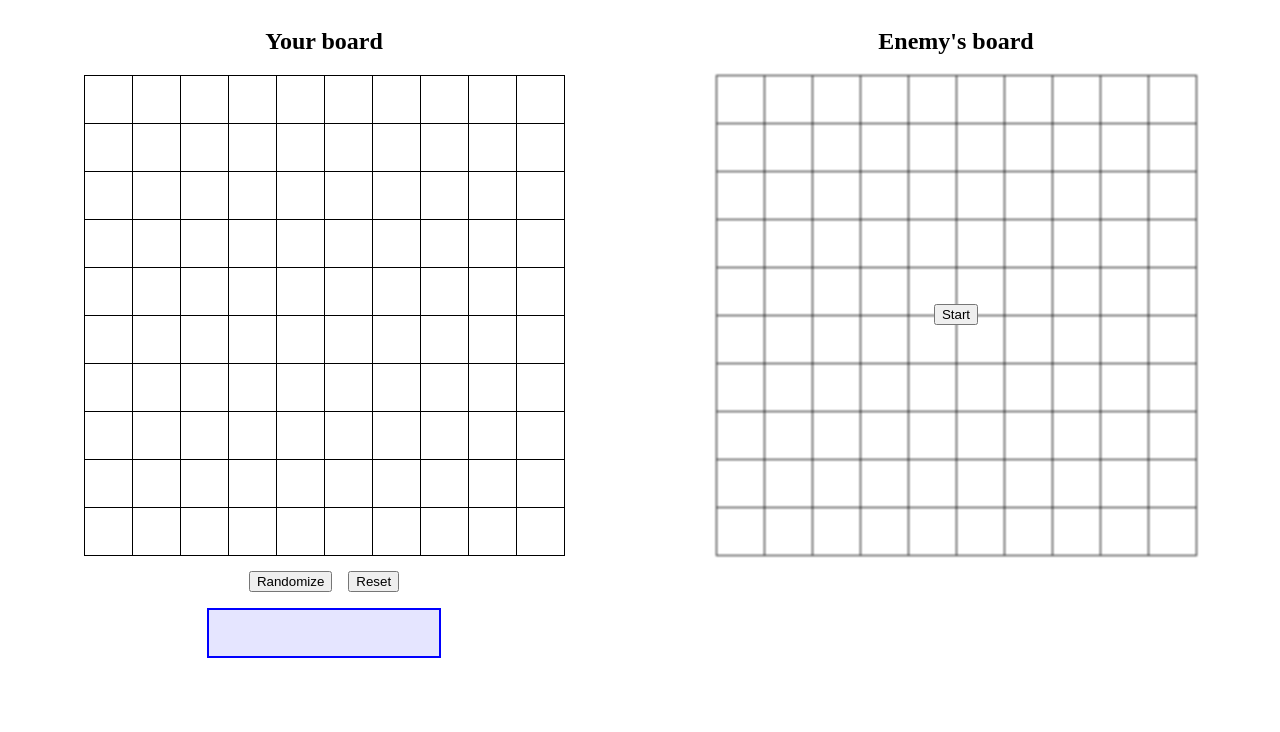
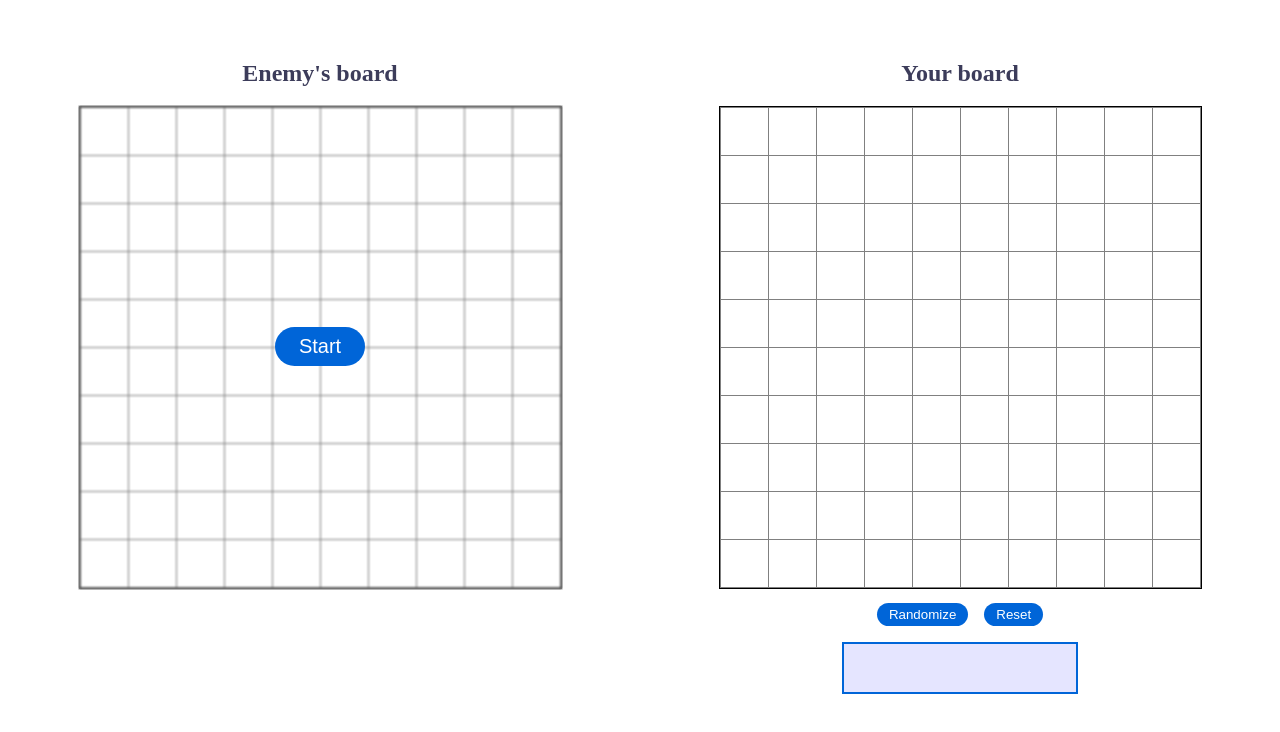
Before and after one commit to DerekWhiteM/battleship, a React app: page / in a window 1280 px wide. Shown: the top 732 px of the page. Built offline with nearby package versions, Linux system fonts and the light colour scheme.

Commit message:
add game-over message and styling

```diff
--- a/public/style.css
+++ b/public/style.css
@@ -1,6 +1,14 @@
+html, body, #root {
+    height: 100%;
+    width: 100%;
+    margin: 0;
+}
+
 .gameboards__wrapper {
     display: flex;
-    width: 100%;
+    max-width: 1300px;
+    margin: auto;
+    margin-top: 5vh;
     justify-content: space-around;
 }
 
@@ -11,79 +19,82 @@
     position: relative;
 }
 
+.gameboard__grid::before {
+    content: "";
+    position: absolute;
+    border: 1px solid black;
+    z-index: -1;
+    top: -1px;
+    left: -1px;
+    right: -2px;
+    bottom: -2px;
+}
+
 .gameboard__grid__item {
     background-color: white;
-    border: 1px solid black;
+    border: 1px solid gray;
     margin: 0 -1px -1px 0;
     position: relative;
 }
 
 .gameboard__grid__item:hover {
-    background-color: lightgray;
-}
-
-.gameboard__grid__item--ship {
-    background-color: rgb(0, 0, 255, .1);
-    border: 2px solid blue;
-    margin: 0 -1px -1px 0;
-    z-index: 1;
-    position: relative;
+    background-color: rgb(0, 0, 0, .075);
 }
 
 .gameboard__grid__item--ship-h-first {
     background-color: rgb(0, 0, 255, .1);
-    border-left: 2px solid blue;
-    border-top: 2px solid blue;
-    border-bottom: 2px solid blue;
-    margin: 0 -1px -1px 0;
+    border-left: 2px solid #0065d8;
+    border-top: 2px solid #0065d8;
+    border-bottom: 2px solid #0065d8;
+    margin: -1px -1px -2px -1px;
     z-index: 1;
     position: relative;
 }
 
 .gameboard__grid__item--ship-h-middle {
     background-color: rgb(0, 0, 255, .1);
-    border-top: 2px solid blue;
-    border-bottom: 2px solid blue;
-    margin: 0 -1px -1px 0;
+    border-top: 2px solid #0065d8;
+    border-bottom: 2px solid #0065d8;
+    margin: -1px -1px -2px 0;
     z-index: 1;
     position: relative;
 }
 
 .gameboard__grid__item--ship-h-last {
     background-color: rgb(0, 0, 255, .1);
-    border-right: 2px solid blue;
-    border-top: 2px solid blue;
-    border-bottom: 2px solid blue;
-    margin: 0 -1px -1px 0;
+    border-right: 2px solid #0065d8;
+    border-top: 2px solid #0065d8;
+    border-bottom: 2px solid #0065d8;
+    margin: -1px -2px -2px 0;
     z-index: 1;
     position: relative;
 }
 
 .gameboard__grid__item--ship-v-first {
     background-color: rgb(0, 0, 255, .1);
-    border-left: 2px solid blue;
-    border-right: 2px solid blue;
-    border-top: 2px solid blue;
-    margin: 0 -1px -1px 0;
+    border-left: 2px solid #0065d8;
+    border-right: 2px solid #0065d8;
+    border-top: 2px solid #0065d8;
+    margin: -1px -2px -1px -1px;
     z-index: 1;
     position: relative;
 }
 
 .gameboard__grid__item--ship-v-middle {
     background-color: rgb(0, 0, 255, .1);
-    border-left: 2px solid blue;
-    border-right: 2px solid blue;
-    margin: 0 -1px -1px 0;
+    border-left: 2px solid #0065d8;
+    border-right: 2px solid #0065d8;
+    margin: 0 -2px -1px -1px;
     z-index: 1;
     position: relative;
 }
 
 .gameboard__grid__item--ship-v-last {
     background-color: rgb(0, 0, 255, .1);
-    border-right: 2px solid blue;
-    border-left: 2px solid blue;
-    border-bottom: 2px solid blue;
-    margin: 0 -1px -1px 0;
+    border-right: 2px solid #0065d8;
+    border-left: 2px solid #0065d8;
+    border-bottom: 2px solid #0065d8;
+    margin: 0 -2px -2px -1px;
     z-index: 1;
     position: relative;
 }
@@ -109,12 +120,13 @@
     display: flex;
     justify-content: center;
     align-items: center;
-    color: blue;
+    color: #0065d8;
 }
 
 .ship {
     background-color: rgb(0, 0, 255, .1);
-    border: 2px solid blue;
+    border: 2px solid #0065d8;
+    padding: 1px;
     margin: auto;
 }
 
@@ -128,31 +140,92 @@
     gap: 1rem;
 }
 
+.gameboard__controls__button {
+    color: white;
+    background-color: #0065d8;
+    border: none;
+    padding: 0.25rem .75rem;
+    border-radius: 2rem;
+}
+
+.gameboard__controls__button:hover {
+    transform: scale(1.1);
+}
+
+.gameboard__controls__button:active {
+    transform: none;
+}
+
 .gameboard__title {
     text-align: center;
+    color: rgb(60, 60, 90);
 }
 
 .gameboard__blur {
-    display: block;
-    opacity: 100;
+    content: "";
+    position: absolute;
+    top: -2px;
+    bottom: -3px;
+    left: -2px;
+    right: -3px;
+    backdrop-filter: blur(1px);
     z-index: 2;
-    content: "";
-    font-size: 0.9rem;
-    text-align: center;
-    line-height: 27.5;
-    color: #0065d8;
-    text-shadow: white 0px 0 5px;
-    position: absolute;
-    top: -5px;
-    bottom: -5px;
-    left: -5px;
-    right: -5px;
-    backdrop-filter: blur(1px);
 }
 
 .gameboard__startButton {
+    font-size: 1.25rem;
     position: absolute;
     z-index: 3;
     align-self: center;
     justify-self: center;
+    color: white;
+    background-color: #0065d8;
+    border: none;
+    padding: 0.5rem 1.5rem;
+    border-radius: 2rem;
 }
+
+.gameboard__startButton:hover {
+    transform: scale(1.1);
+}
+
+.gameboard__startButton:active {
+    transform: none;
+}
+
+.overlay {
+    position: absolute;
+    display: flex;
+    flex-direction: column;
+    height: 100%;
+    width: 100%;
+    background-color: rgb(255, 255, 255, .33);
+    backdrop-filter: blur(10px);
+    top: 0;
+    left: 0;
+    z-index: 3;
+    align-items: center;
+    justify-content: center;
+}
+
+.overlay__title {
+    font-size: 3rem;
+}
+
+.overlay__button {
+    font-size: 1.25rem;
+    color: white;
+    background-color: #0065d8;
+    border: none;
+    padding: 0.5rem 1.25rem;
+    border-radius: 2rem;
+    width: fit-content;
+}
+
+.overlay__button:hover {
+    transform: scale(1.1);
+}
+
+.overlay__button:active {
+    transform: none;
+}
--- a/src/App.tsx
+++ b/src/App.tsx
@@ -6,20 +6,45 @@ import { HTML5Backend } from 'react-dnd-html5-backend';
 import randomizeBoard from './utils/randomizeBoard';
 import { useState } from 'react';
 
-const player1 = new Player('Player 1');
-const player2 = new Player('Player 2', false);
+export default function App () {
 
-randomizeBoard(player2.gameboard);
+    const player1 = new Player('Player 1');
+    const player2 = new Player('Player 2', false);
 
-export default function App () {
+    randomizeBoard(player2.gameboard);
 
     const [ game, setGame ] = useState(new Game(player1, player2));
 
     return <DndProvider backend={HTML5Backend}>
         <div className="gameboards__wrapper">
+            <Gameboard player={game.player2} game={game} setGame={setGame} />
             <Gameboard player={game.player1} game={game} setGame={setGame} />
-            <Gameboard player={game.player2} game={game} setGame={setGame} />
         </div>
+        {game.winner && <Overlay game={game} setGame={setGame} />}
     </DndProvider>;
 
 };
+
+function Overlay (props: { game: Game, setGame: Function }) {
+
+    const { game, setGame } = props;
+
+    const message = () => game.winner === game.player1
+        ? 'You win!'
+        : 'Computer wins!';
+
+    const handleClick = () => {
+        const player1 = new Player('Player 1');
+        const player2 = new Player('Player 2', false);
+        randomizeBoard(player2.gameboard);
+        setGame(new Game(player1, player2));
+    }
+
+    return (
+        <div className="overlay">
+            <h1 className="overlay__message">{message()}</h1>
+            <button className="overlay__button" onClick={handleClick}>Play again</button>
+        </div>
+    );
+
+}
--- a/src/components/Gameboard.tsx
+++ b/src/components/Gameboard.tsx
@@ -22,8 +22,6 @@ export default function Gameboard(props: { player: Player, game: Game, setGame:
         if (game.player1.gameboard.placedShips.length === game.player2.gameboard.placedShips.length) {
             game.start()
             setGame((prevState: Game) => _.cloneDeep(prevState))
-        } else {
-            alert('Your ships are not yet placed')
         }
     }
 
@@ -42,7 +40,7 @@ export default function Gameboard(props: { player: Player, game: Game, setGame:
             {(player.isHuman && !game.isStarted) &&
                 <>
                     <div className="gameboard__controls">
-                        <button className="gameboard__controls__randomize" onClick={() => {
+                        <button className="gameboard__controls__button" onClick={() => {
                             const ship = document.getElementsByClassName('ship')[0] as HTMLElement
                             if (!ship) return
                             ship.style.display = 'none'
@@ -50,7 +48,7 @@ export default function Gameboard(props: { player: Player, game: Game, setGame:
                             randomizeBoard(player.gameboard)
                             setShips(player.gameboard.placedShips)
                         }}>Randomize</button>
-                        <button className="gameboard__controls__reset" onClick={() => {
+                        <button className="gameboard__controls__button" onClick={() => {
                             player.gameboard.placedShips = []
                             setShips(player.gameboard.placedShips)
                             const predefinedShip = predefinedShips[0]
@@ -176,23 +174,20 @@ export default function Gameboard(props: { player: Player, game: Game, setGame:
             if (game.turn !== player && isValidAttack(player.gameboard.receivedAttacks, coords)) {
                 const attack = player.gameboard.receiveAttack(coords)
                 setGame((prevState: Game) => _.cloneDeep(prevState));
-                if (game.winner) alert(`${game.winner.name} wins`)
                 if (!attack) {
                     game.changeTurn()
-                    makeAutomatedMoves()
+                    makeAutomatedMovesRec()
                 }
-
-                async function makeAutomatedMoves(): Promise<any> {
+                async function makeAutomatedMovesRec(): Promise<any> {
                     const timeout = new Promise(resolve => setTimeout(resolve, 500));
                     await timeout;
                     const attack = game.player2.attack(game.player1.gameboard);
                     const clonedGame = _.cloneDeep(game)
                     setGame(() => clonedGame);
-                    if (attack) return makeAutomatedMoves();
+                    if (attack) return makeAutomatedMovesRec();
                     clonedGame.changeTurn();
                     setGame(() => clonedGame);
                 }
-
             }
         }
 
--- a/src/modules/Game.ts
+++ b/src/modules/Game.ts
@@ -14,6 +14,7 @@ export default class Game {
     }
 
     get winner () {
+        if (!this.isStarted) return null
         if (this.player2.gameboard.isEveryShipSunk()) return this.player1
         if (this.player1.gameboard.isEveryShipSunk()) return this.player2
     }
```
